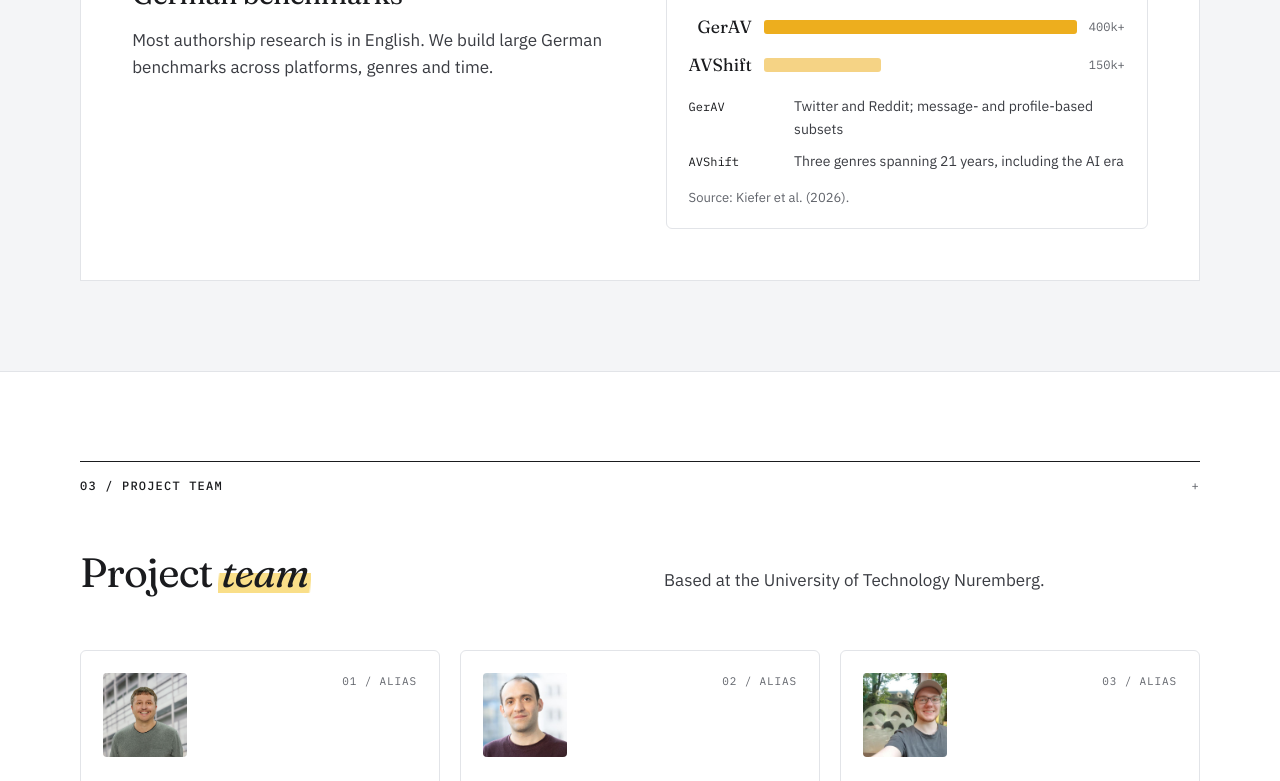
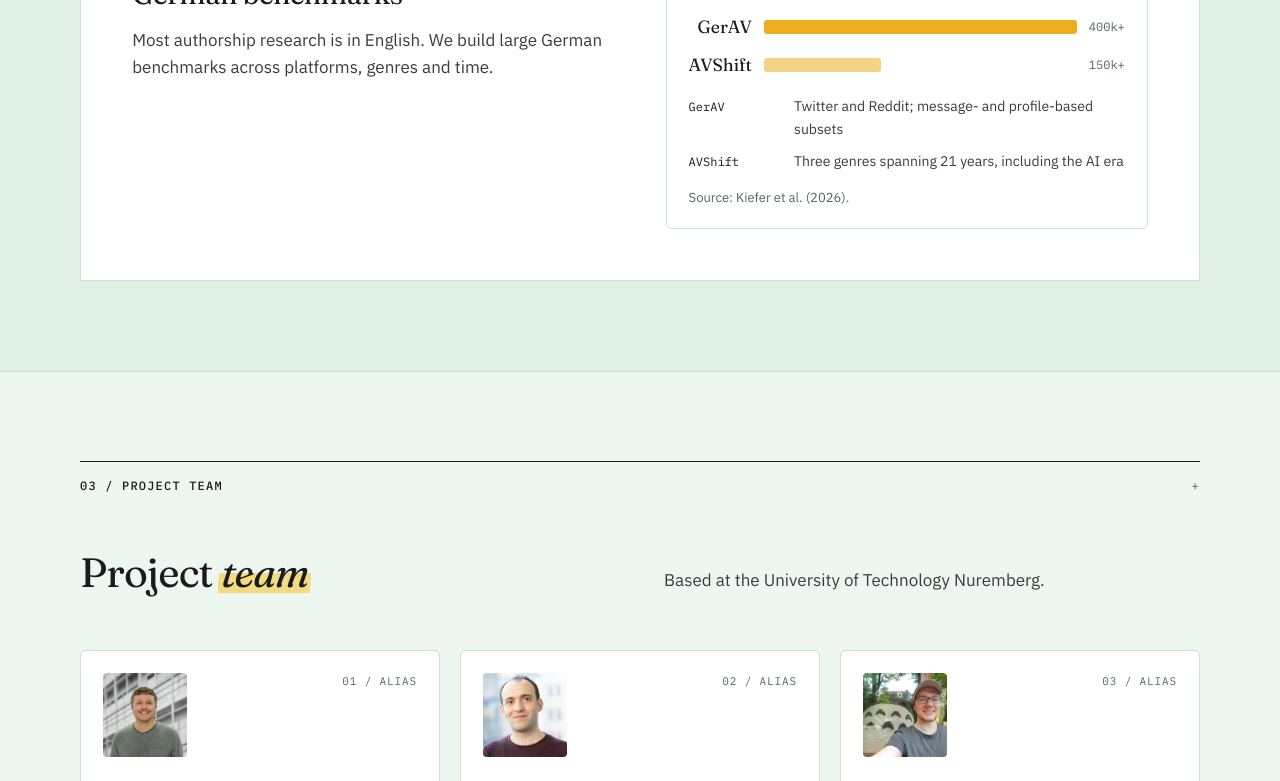
Before and after one commit to NL2G/alias, a plain HTML site: page index.html in a window 1280 px wide. Shown: the part 2019-2800 px from the top of the page. Drawn offline with Linux system fonts and the light colour scheme.

Commit message:
Light green page background; examples and cards stay white
Co-Authored-By: Claude Opus 5.5 <noreply@anthropic.com>

```diff
--- a/assets/css/style.css
+++ b/assets/css/style.css
@@ -4,18 +4,18 @@
    ========================================================================= */
 
 :root {
-  --paper: #ffffff;
-  --paper-2: #f4f5f7;
+  --paper: #edf7ef;
+  --paper-2: #e1f0e5;
   --card: #ffffff;
   --ink: #1a1b1e;
   --ink-2: #3a3c42;
-  --muted: #61646b;
-  --line: #e2e4e8;
+  --muted: #5a645d;
+  --line: #cde0d2;
   --accent: #b3261e;
   --hl: rgba(245, 196, 40, .55);
   --hl-solid: #f2c230;
   --heat: 236 170 18;
-  --band: #e4f3e8;
+  --band: #d3e9d9;
   --on-band: #14301f;
   --p-german: #3b4a8c;
   --f-abbr: #0e7a5a;
@@ -233,7 +233,7 @@ h1 {
 .specimen-stack { position: relative; padding: 0 10px 10px 0; }
 .specimen-stack::before {
   content: ""; position: absolute; inset: 10px 0 0 10px;
-  background: var(--paper-2);
+  background: var(--card);
   border: 1px solid var(--line); border-radius: 6px;
   transform: rotate(1.2deg);
 }
@@ -459,7 +459,7 @@ h2 {
   align-self: start;
   display: flex; flex-direction: column; gap: 16px;
   padding: 20px 22px;
-  background: var(--paper);
+  background: var(--card);
   border: 1px solid var(--line); border-radius: 6px;
 }
 .viz-head {
--- a/index.html
+++ b/index.html
@@ -8,7 +8,7 @@
   <meta property="og:title" content="ALIAS — A BMFTR-funded project on LLM-based authorship verification in German text">
   <meta property="og:description" content="A BMFTR-funded research project on LLM-based authorship verification: do two German texts have the same author?">
   <meta property="og:type" content="website">
-  <meta name="theme-color" content="#ffffff">
+  <meta name="theme-color" content="#edf7ef">
   <meta name="color-scheme" content="light">
   <link rel="icon" href="assets/img/alias-mark.svg" type="image/svg+xml">
 
```
